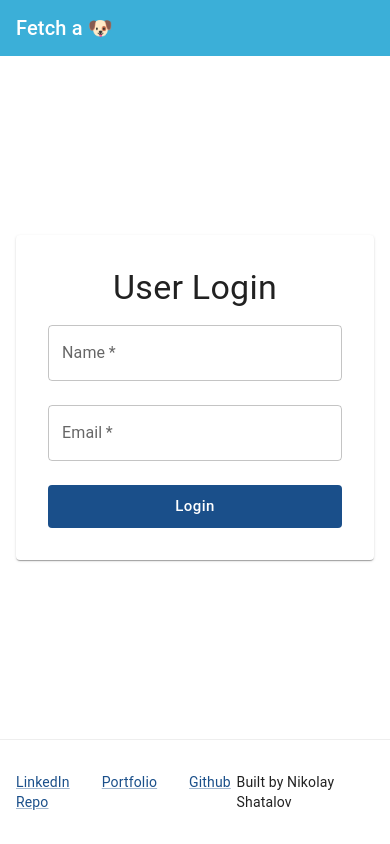
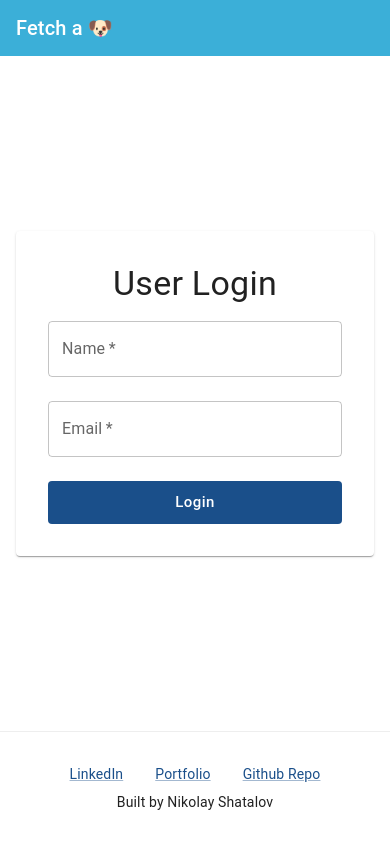
Before and after one commit to Nikoobox/fetch-dogs-app, a React (Vite) app: page /login in a window 390 px wide. Built offline with nearby package versions, Linux system fonts and the light colour scheme.

Commit message:
b-8: fix small screen layouts

```diff
--- a/src/components/Footer/index.tsx
+++ b/src/components/Footer/index.tsx
@@ -11,7 +11,12 @@ const Footer = () => {
     >
       <Container
         maxWidth="lg"
-        sx={{ display: "flex", justifyContent: "space-between" }}
+        sx={{
+          display: "flex",
+          justifyContent: "space-between",
+          flexDirection: { xs: "column", sm: "row" }, // Responsive flex direction
+          alignItems: { xs: "center", sm: "flex-start" },
+        }}
       >
         <Typography variant="body2">
           <Link
@@ -40,7 +45,9 @@ const Footer = () => {
           </Link>
         </Typography>
 
-        <Typography variant="body2">Built by Nikolay Shatalov</Typography>
+        <Typography variant="body2" sx={{ marginTop: { xs: "8px" } }}>
+          Built by Nikolay Shatalov
+        </Typography>
       </Container>
     </Box>
   );
--- a/src/components/SearchPage/index.tsx
+++ b/src/components/SearchPage/index.tsx
@@ -188,7 +188,7 @@ const SearchPage: FC = () => {
                 </Box>
 
                 <Grid container spacing={2}>
-                  <Grid size={{ xs: 2 }}>
+                  <Grid size={{ xs: 12, sm: 2 }}>
                     <TextField
                       label="Minimum Age"
                       type="number"
@@ -204,7 +204,7 @@ const SearchPage: FC = () => {
                       size="small"
                     />
                   </Grid>
-                  <Grid size={{ xs: 2 }}>
+                  <Grid size={{ xs: 12, sm: 2 }}>
                     <TextField
                       label="Maximum Age"
                       type="number"
@@ -220,7 +220,7 @@ const SearchPage: FC = () => {
                       size="small"
                     />
                   </Grid>
-                  <Grid size={{ xs: 8 }}>
+                  <Grid size={{ xs: 12, sm: 8 }}>
                     <ZipCodes
                       zipCode={zipCode}
                       setZipCode={setZipCode}
--- a/src/components/ZipCodes/index.tsx
+++ b/src/components/ZipCodes/index.tsx
@@ -29,8 +29,13 @@ const ZipCodes: FC<ZipCodesProps> = ({
   };
 
   return (
-    <Box display="flex" alignItems="center" gap={2} width="100%">
-      <Box width="30%" display="flex">
+    <Box
+      display="flex"
+      alignItems="center"
+      gap={2}
+      flexDirection={{ xs: "column", sm: "row" }}
+    >
+      <Box sx={{ width: { xs: "100%", sm: "35%" } }} display="flex">
         <TextField
           label="Zip Code"
           value={zipCode}
@@ -50,7 +55,12 @@ const ZipCodes: FC<ZipCodesProps> = ({
         </IconButton>
       </Box>
 
-      <Box display="flex" flexWrap="wrap" gap={1} width="65%">
+      <Box
+        display="flex"
+        flexWrap="wrap"
+        gap={1}
+        sx={{ width: { xs: "100%", sm: "65%" } }}
+      >
         {zipCodes?.map((zCode, index) => (
           <Box
             key={index}
```
